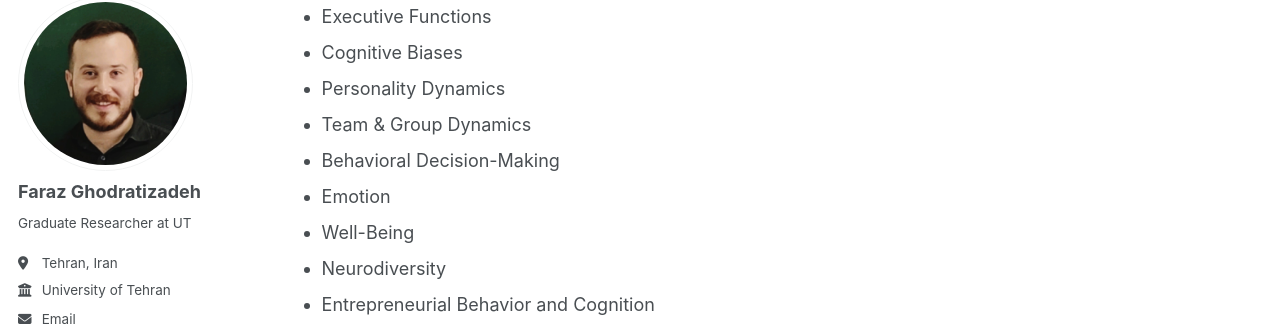
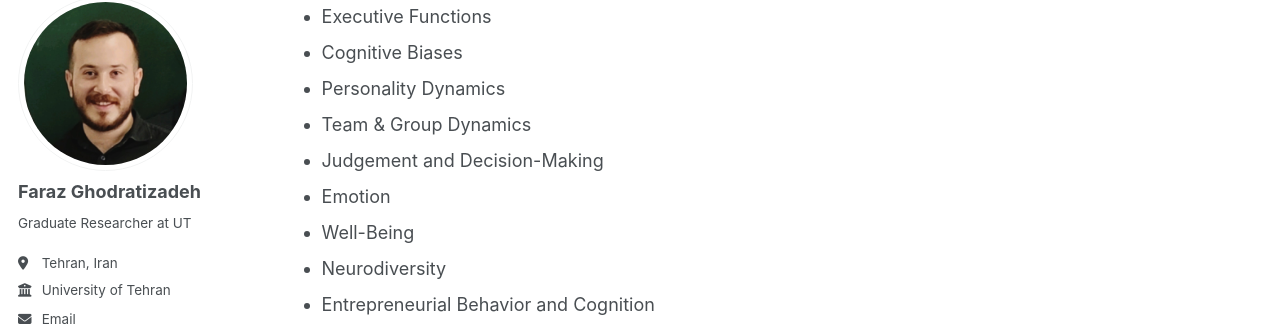
Before and after one commit to farazghz/farazghz.github.io, a Jekyll site: the page built from _pages/about.md, in a window 1280 px wide and 900 px high, scrolled down 526 px. Shown: the part 110-441 px from the top of the window. Built offline with Jekyll 4.4.1, drawn with Linux system fonts in a browser that asks for light colours; some web fonts are replaced.

Commit message:
Update about.md

```diff
--- a/_pages/about.md
+++ b/_pages/about.md
@@ -19,7 +19,7 @@ Thank you for visiting, and I look forward to connecting with you!
 - Cognitive Biases
 - Personality Dynamics
 - Team & Group Dynamics
-- Behavioral Decision-Making
+- Judgement and Decision-Making
 - Emotion
 - Well-Being
 - Neurodiversity
```
